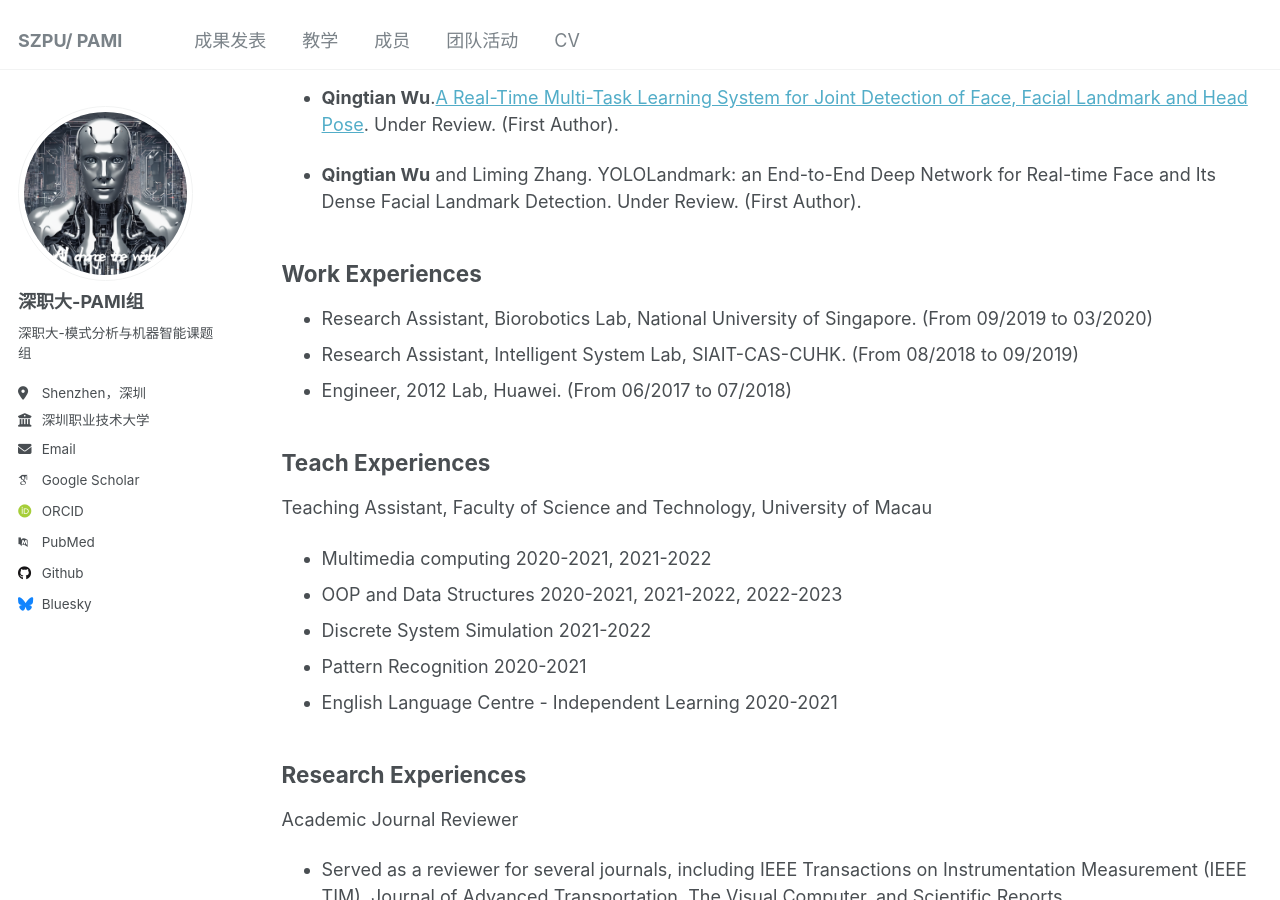
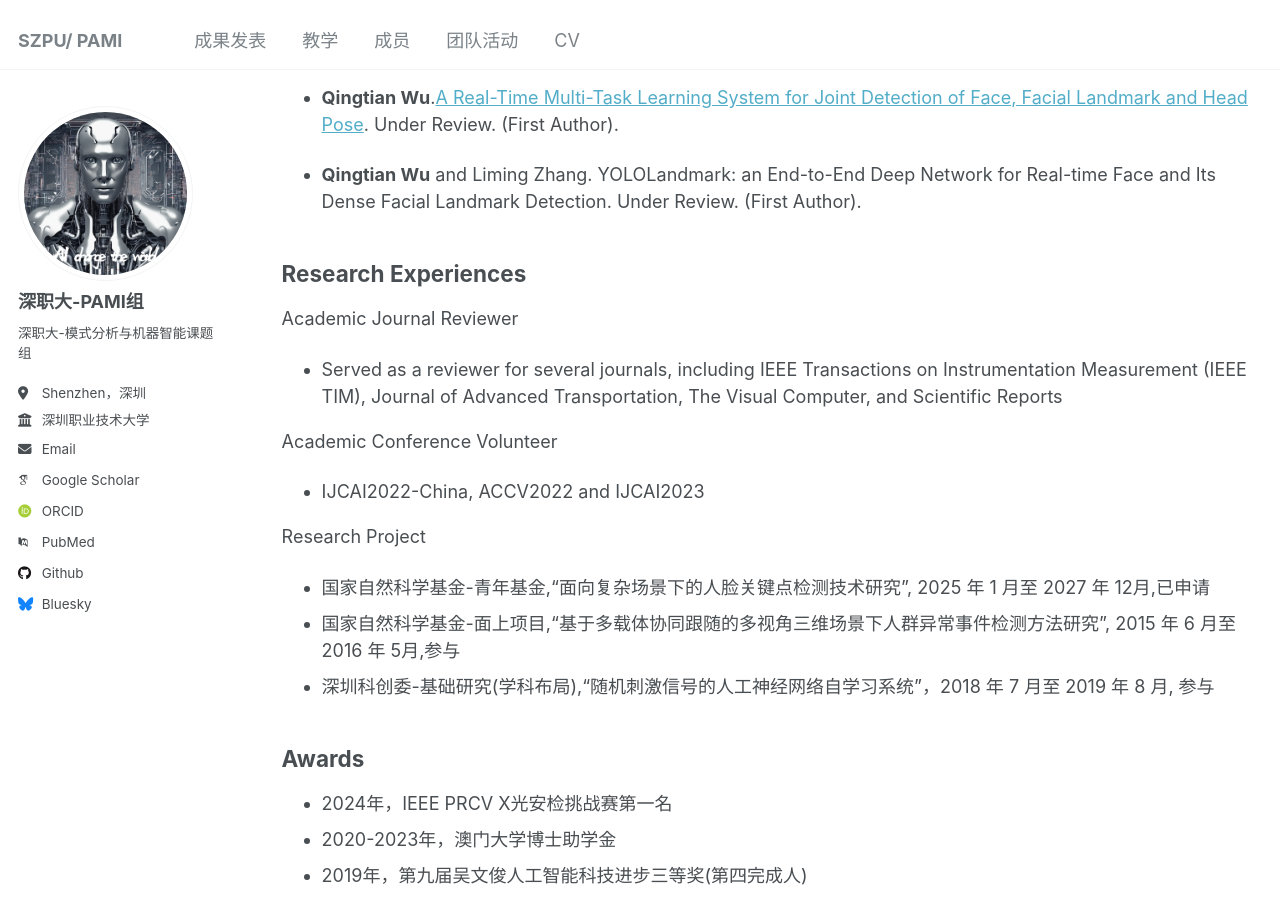
Before and after one commit to shaojiwan/academic.com, a Jekyll site: the page built from _pages/publications.md, in a window 1280 px wide and 900 px high, scrolled down 995 px. Built offline with Jekyll 4.4.1, drawn with Linux system fonts in a browser that asks for light colours; some web fonts are replaced.

Commit message:
Update publications.md

```diff
--- a/_pages/publications.md
+++ b/_pages/publications.md
@@ -35,24 +35,6 @@ In-peer-review Publications
 
 * **Qingtian Wu** and Liming Zhang. YOLOLandmark: an End-to-End Deep Network for Real-time Face and Its Dense Facial Landmark Detection. Under Review. (First Author).
 
-Work  Experiences
-------
-* Research Assistant, Biorobotics Lab, National University of Singapore. (From 09/2019 to 03/2020)
-<!-- Developing visual interaction system of tracking moving targets and engaging with users. -->
-* Research Assistant, Intelligent System Lab, SIAIT-CAS-CUHK. (From 08/2018 to 09/2019)
-<!-- Researching on UAV-based visual target detection and life searching in rescue and monitoring. -->
-* Engineer, 2012 Lab, Huawei. (From 06/2017 to 07/2018)
-
-<!-- Software development, and NLP algorithm research -->
-
-Teach  Experiences
-------
-Teaching Assistant, Faculty of Science and Technology, University of Macau
-* Multimedia computing 2020-2021, 2021-2022
-* OOP and Data Structures 2020-2021, 2021-2022, 2022-2023
-* Discrete System Simulation 2021-2022
-* Pattern Recognition 2020-2021
-* English Language Centre - Independent Learning 2020-2021
 
 Research Experiences
 ------
@@ -73,6 +55,7 @@ Research Project
 
 Awards
 ------
+* 2024年，IEEE PRCV X光安检挑战赛第一名
 * 2020-2023年，澳门大学博士助学金
 * 2019年，第九届吴文俊人工智能科技进步三等奖(第四完成人)
 * 2014年，深圳大学校级优秀毕业生
```
